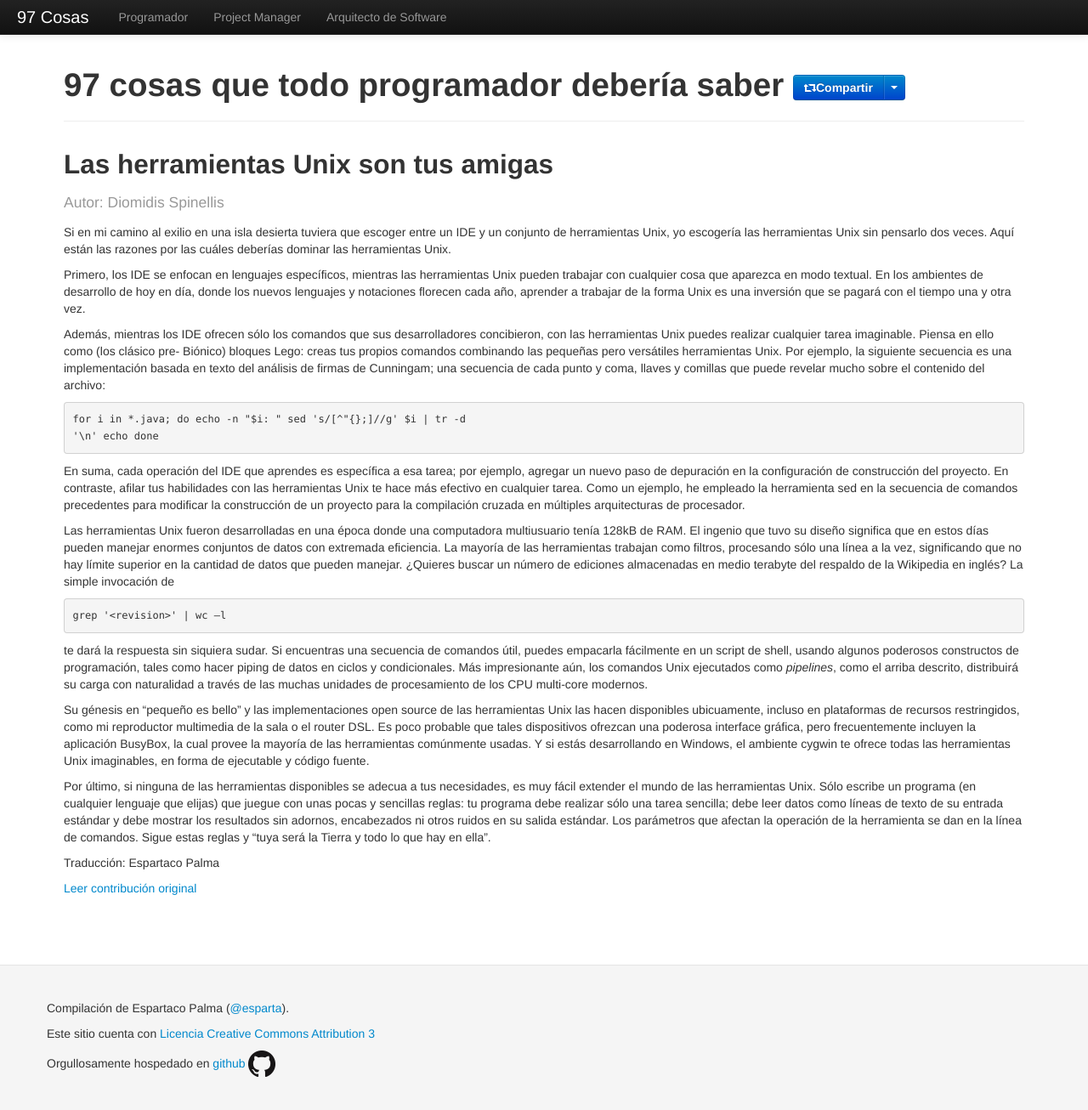
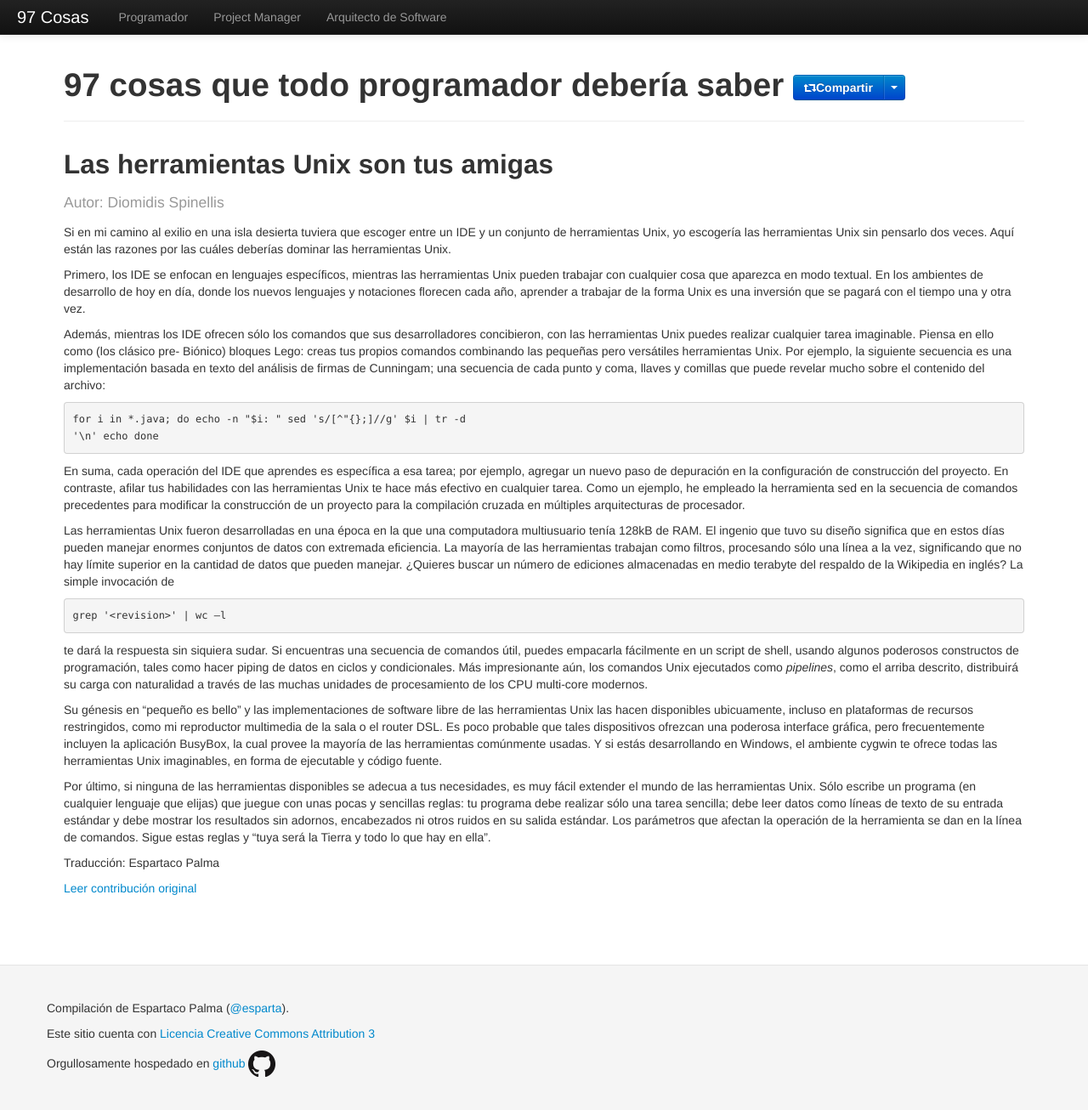
Before and after one commit to esparta/97cosas, a Jekyll site: the page built from programador/herramientas-unix-amigas.md, in a window 1280 px wide and 1308 px high. Shown: the whole window at 85% size. Built offline with Jekyll 4.4.1, drawn with Linux system fonts in a browser that asks for light colours; comment, search, counter and statistics services are not loaded.

Commit message:
Style corrections on herramientas-unix-amigas

```diff
--- a/programador/herramientas-unix-amigas.md
+++ b/programador/herramientas-unix-amigas.md
@@ -39,7 +39,7 @@ ejemplo, he empleado la herramienta sed en la secuencia de comandos
 precedentes para modificar la construcción de un proyecto para la
 compilación cruzada en múltiples arquitecturas de procesador.
 
-Las herramientas Unix fueron desarrolladas en una época donde una
+Las herramientas Unix fueron desarrolladas en una época en la que una
 computadora multiusuario tenía 128kB de RAM. El ingenio que tuvo su
 diseño significa que en estos días pueden manejar enormes conjuntos de
 datos con extremada eficiencia. La mayoría de las herramientas trabajan
@@ -59,8 +59,8 @@ Unix ejecutados como _pipelines_, como el arriba descrito, distribuirá
 su carga con naturalidad a través de las muchas unidades de
 procesamiento de los CPU multi-core modernos.
 
-Su génesis en “pequeño es bello” y las implementaciones open source de
-las herramientas Unix las hacen disponibles ubicuamente, incluso en
+Su génesis en “pequeño es bello” y las implementaciones de software libre
+de las herramientas Unix las hacen disponibles ubicuamente, incluso en
 plataformas de recursos restringidos, como mi reproductor multimedia de
 la sala o el router DSL. Es poco probable que tales dispositivos
 ofrezcan una poderosa interface gráfica, pero frecuentemente incluyen la
```
